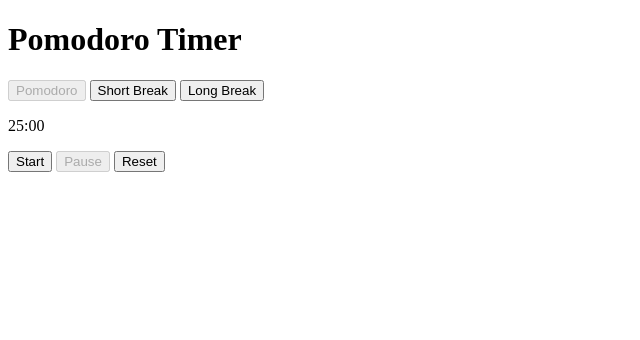
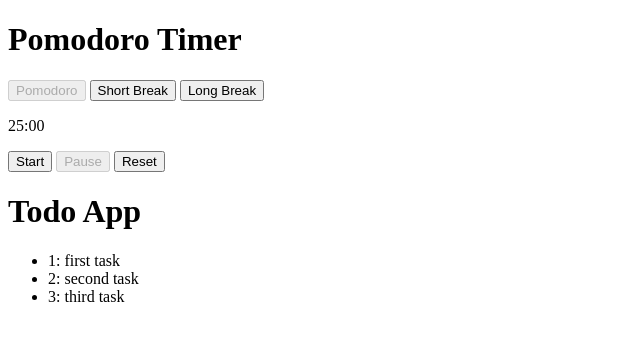
Before and after one commit to QuentinHacourt/productivity-js, a website built with webpack: page src/index.html in a window 1280 px wide. Shown: the whole page, without its empty margins (0-640 px from the left). Built offline with nearby package versions, Linux system fonts and the light colour scheme.

Commit message:
read part of todo list works

```diff
--- a/src/index.html
+++ b/src/index.html
@@ -21,5 +21,10 @@
             <button type="button" disabled id="pause-button">Pause</button>
             <button type="button" id="reset-button">Reset</button>
         </div>
+        <div id="todo-app">
+            <h1>Todo App</h1>
+            <ul id="todo-list"></ul>
+            <div id="todo-item-details"></div>
+        </div>
     </body>
 </html>
--- a/src/service/todo-service.js
+++ b/src/service/todo-service.js
@@ -1,4 +1,20 @@
-let todoList = [];
+let todoList = [
+  {
+    id: 1,
+    title: "first task",
+    description: "this is the first task",
+  },
+  {
+    id: 2,
+    title: "second task",
+    description: "this is the second task",
+  },
+  {
+    id: 3,
+    title: "third task",
+    description: "this is the last task",
+  },
+];
 
 export const addItem = async () => {
 
@@ -28,7 +44,7 @@ export const getAllItems = async () => {
 
 export const getItem = async(id) => {
   for (const i of todoList) {
-    if (item.id === id) {
+    if (i.id === id) {
       return i
     }
   }
--- a/src/todo.js
+++ b/src/todo.js
@@ -0,0 +1,37 @@
+import {getAllItems, getItem} from "./service/todo-service"
+
+let selected;
+
+const getAllTasks = async() => {
+  return getAllItems();
+}
+
+const getItemDetails = async() => {
+  getItem(selected).then((todoItem) => {
+    writeItemDetails(todoItem);
+  });
+}
+
+const writeItemDetails = async (todoItem) => {
+    const id = document.createElement("p");
+    id.innerText = todoItem.id;
+    const title = document.createElement("p");
+    title.innerText = todoItem.title;
+    const description = document.createElement("p");
+    description.innerText = todoItem.description;
+
+    document.getElementById("todo-item-details").replaceChildren();
+    document.getElementById("todo-item-details").appendChild(id);
+    document.getElementById("todo-item-details").appendChild(title);
+    document.getElementById("todo-item-details").appendChild(description);
+}
+
+getAllTasks().then((todoList) => {
+  for (const item of todoList) {
+    const li = document.createElement("li");
+    li.innerText = `${item.id}: ${item.title}`;
+    li.addEventListener("click", ()=>{selected=item.id});
+    li.addEventListener("click", getItemDetails);
+    document.getElementById("todo-list").appendChild(li);
+  }
+});
```
